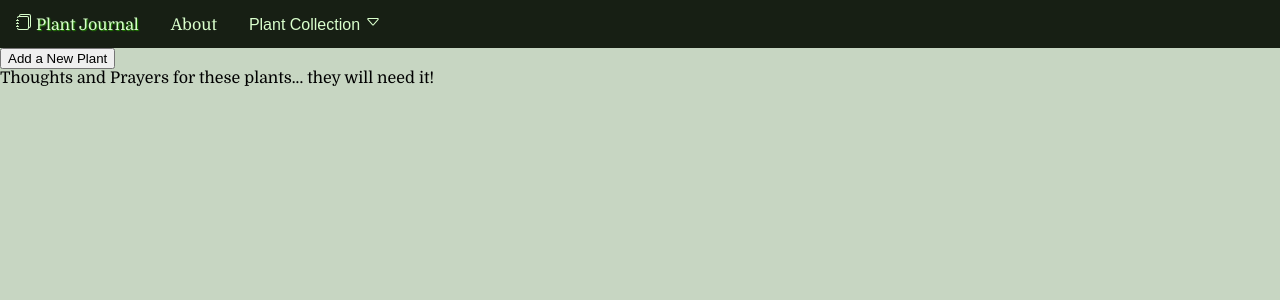
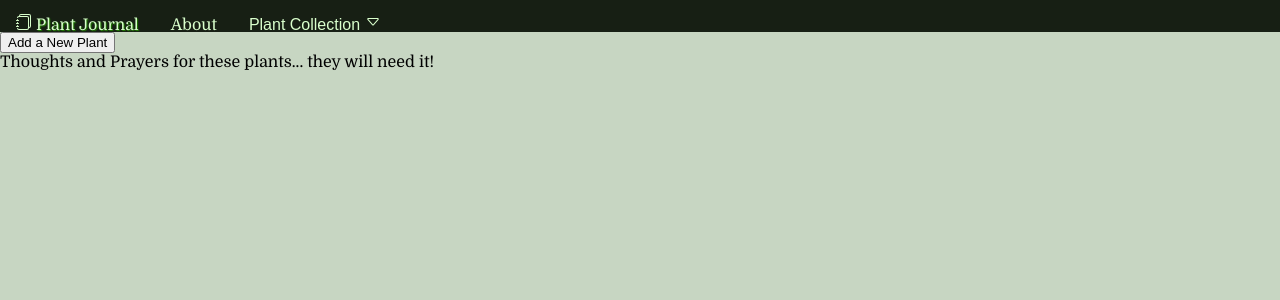
Before and after one commit to mihaizaurus/plantjournal, a React (Create React App) app: page / in a window 1280 px wide. Shown: the top 300 px of the page. Built offline with nearby package versions, Linux system fonts and the light colour scheme.

Commit message:
adjusted height

```diff
--- a/src/styles/_navBar.scss
+++ b/src/styles/_navBar.scss
@@ -7,8 +7,8 @@ nav {
   overflow: hidden;
   align-items: baseline;
   vertical-align: middle;
-  height: 6vh;
-  font-size: 3vh;
+  height: 4vh;
+  font-size: 2vh;
 
   @mixin navbarItems() {
     float: left;
--- a/src/styles/app.css
+++ b/src/styles/app.css
@@ -11,8 +11,8 @@ nav {
       -ms-flex-align: baseline;
           align-items: baseline;
   vertical-align: middle;
-  height: 6vh;
-  font-size: 3vh;
+  height: 4vh;
+  font-size: 2vh;
 }
 
 nav a.navbar-item {
```
